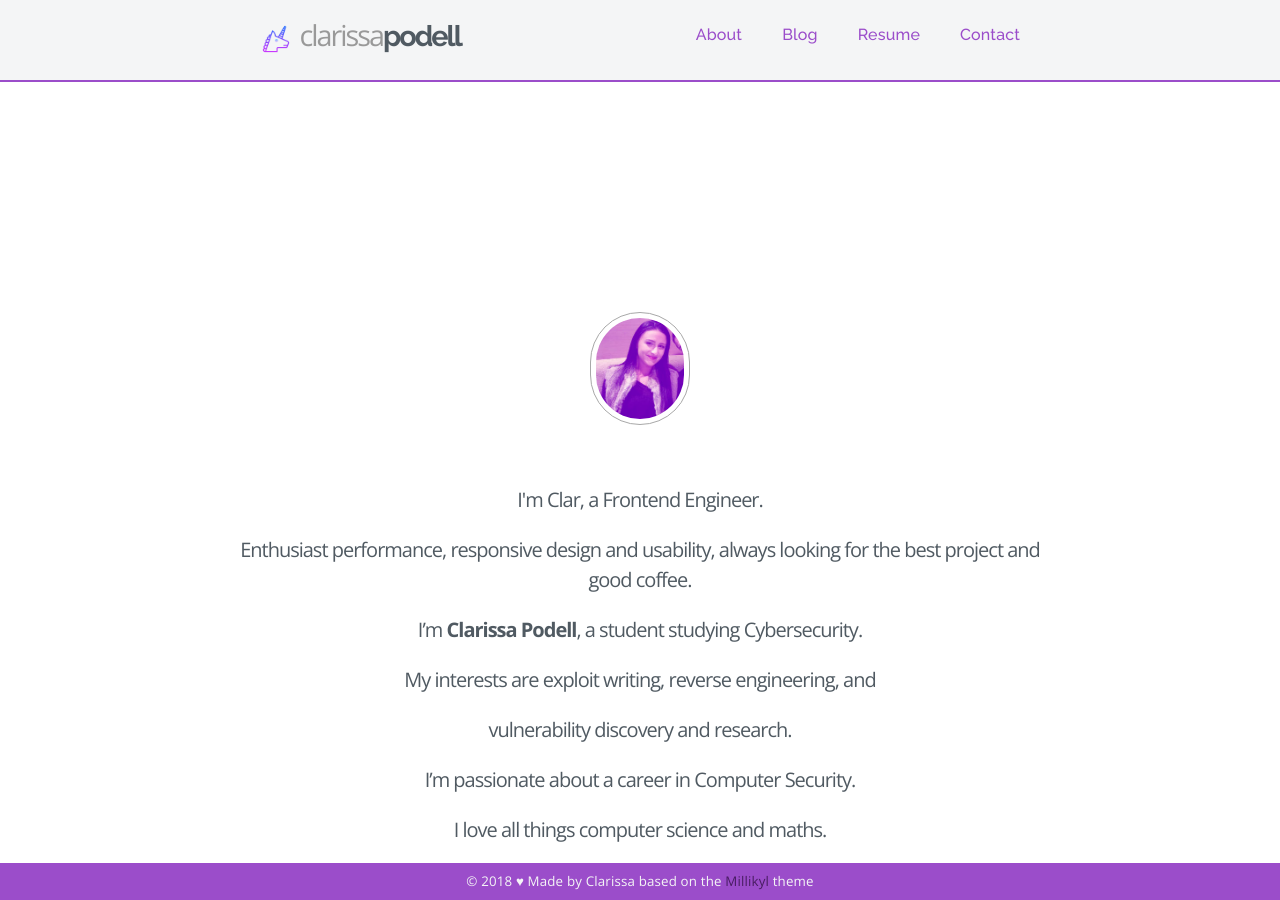
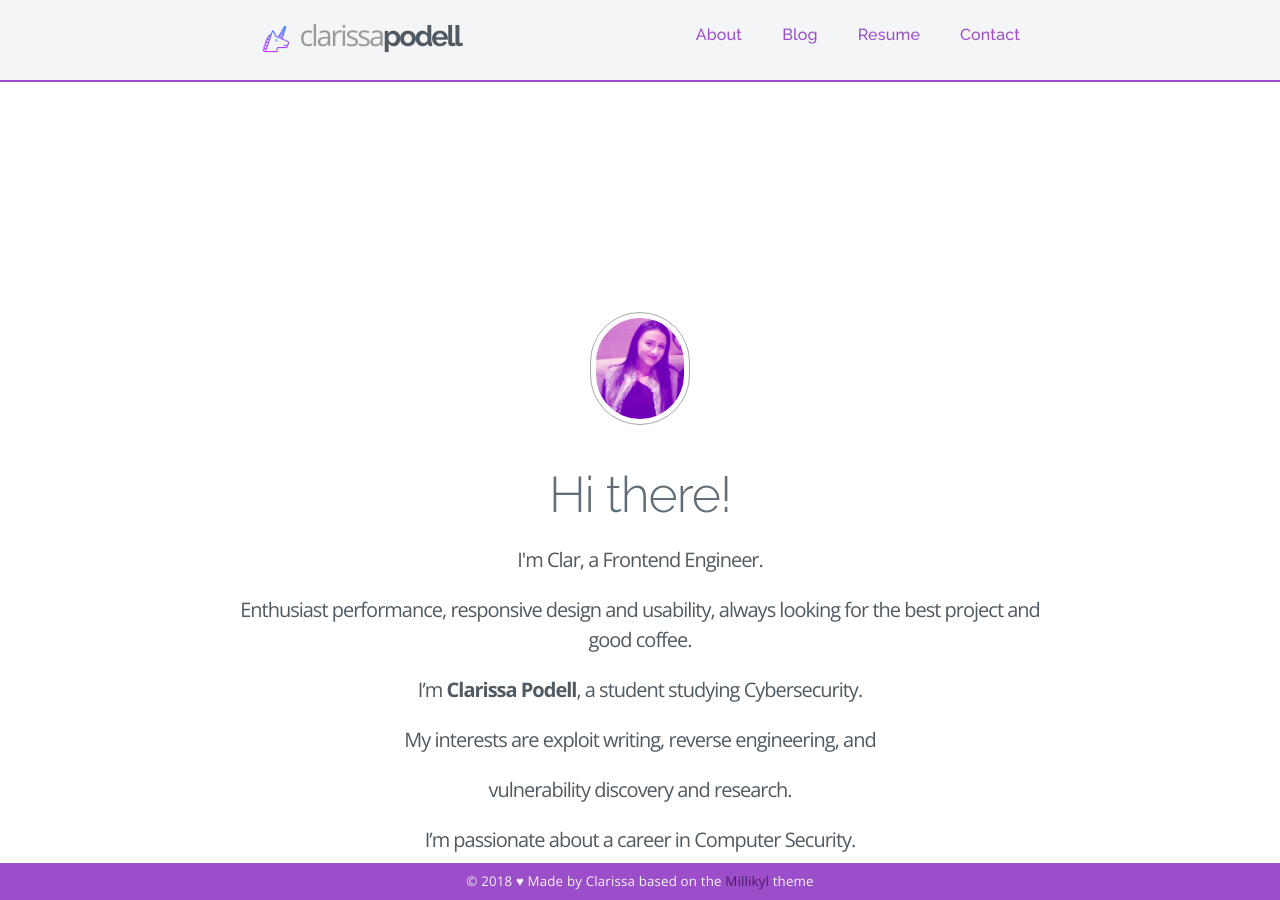
Before and after one commit to c1arissa/c1arissa.github.io, a Jekyll site: the page built from index.md, in a window 1280 px wide and 900 px high. Built offline with Jekyll 4.4.1, drawn with Linux system fonts in a browser that asks for light colours; nearby versions of some CDN libraries; a style sheet for code colours, icons or effects is not loaded.

Commit message:
Update home.html

```diff
--- a/_layouts/home.html
+++ b/_layouts/home.html
@@ -2,8 +2,7 @@
 layout: default
 ---
 
-<div class="home">
-	<!-- <div class="centered"> -->
+<div class="home"> <!-- <div class="centered"> -->
 
 	<h1 class="post-header"></h1>
 
@@ -12,6 +11,8 @@ layout: default
 	</div>
 
 	<!-- <div class="post-content"> -->
+	<h1>Hi there!</h1>
+
 	<h3>
 		{{ content }}
 	</h3>
```
Lines whose indentation alone changed are shown as unchanged.
